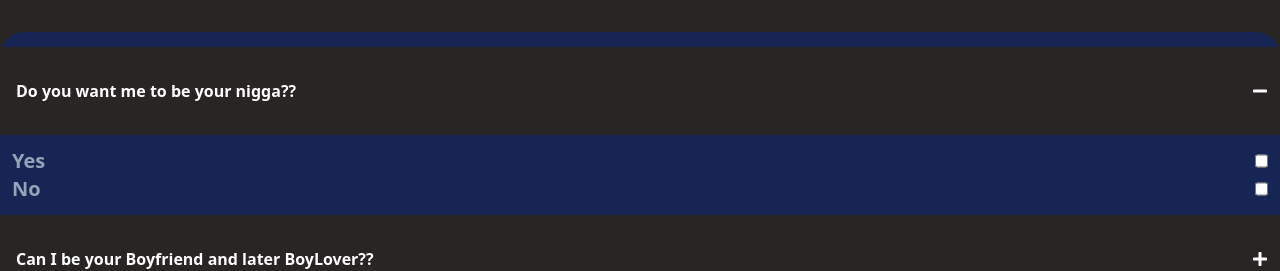
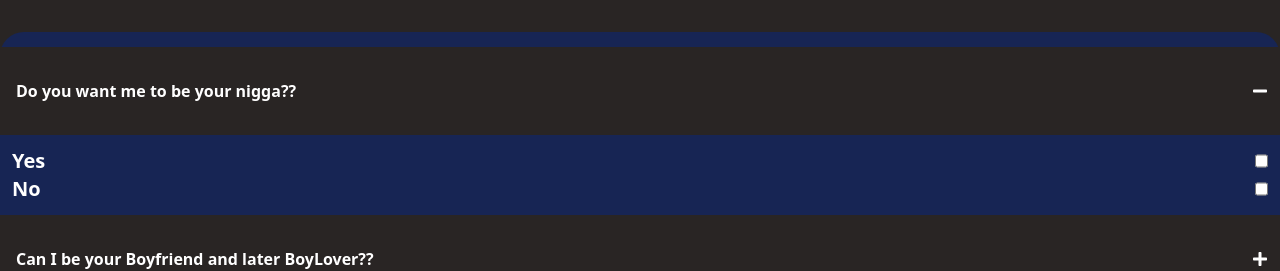
Before and after one commit to kolamat/accordion2, a React (Vite) app: page / in a window 1280 px wide. Both pictures are taken after a click on the button "Do you want me to be your nigga??". Shown: the top 271 px of the page. Built offline with nearby package versions, Linux system fonts and the light colour scheme.

Commit message:
On branch main Your branch is up to date with 'origin/main'.
Changes to be committed:
	modified:   src/components/Accordion.jsx

```diff
--- a/src/components/Accordion.jsx
+++ b/src/components/Accordion.jsx
@@ -40,7 +40,7 @@ const Accordion = () => {
                 </span>
               </button>
               {clicked === index ? (
-                <div className={`bg-blue-950 text-slate-400`}>
+                <div className={`bg-blue-950 text-white`}>
                   <p
                     key={item.id}
                     className={`flex justify-between p-3 pb-0 font-semibold text-xl transition-all duration-500`}
```
